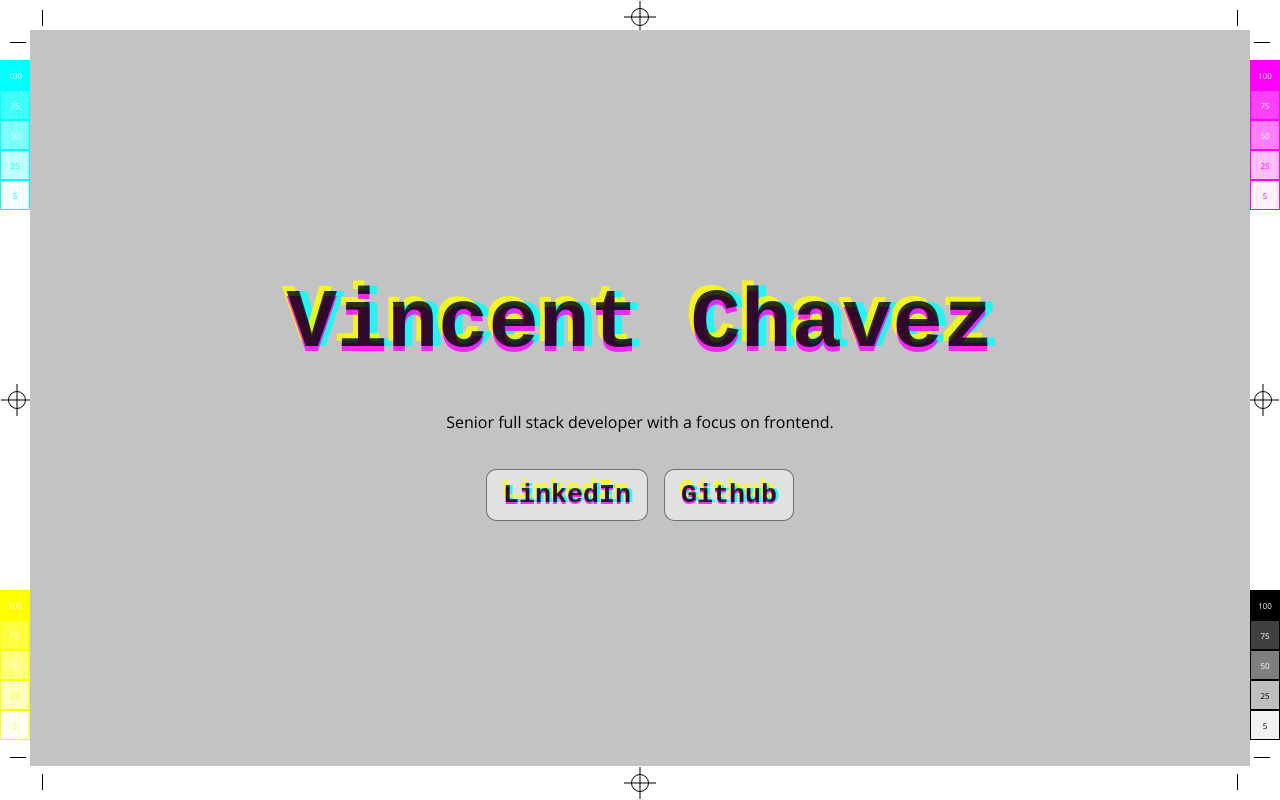
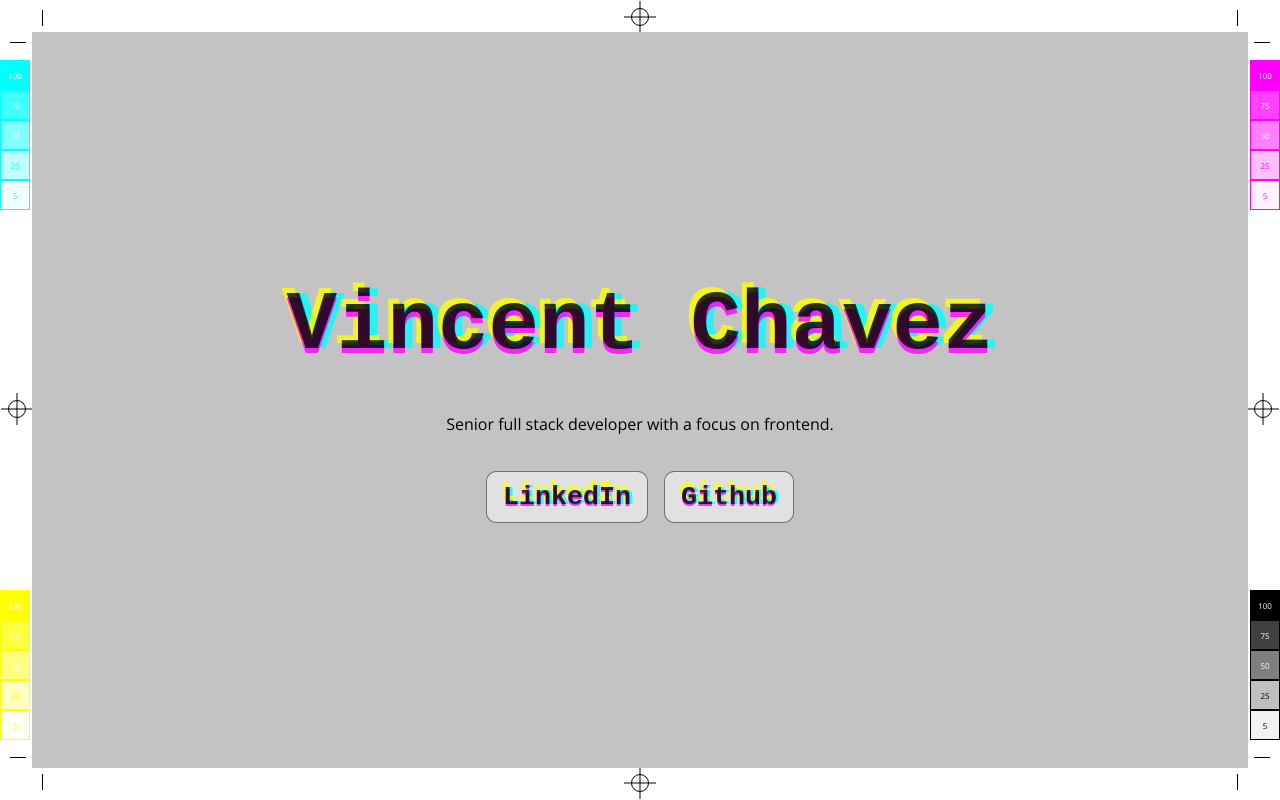
Before and after one commit to vin-e/vin-e.com, an Astro site: page / in a window 1280 px wide. Built offline with nearby package versions, Linux system fonts and the light colour scheme; Astro itself is replaced by a stand-in of ours; a web font is replaced by a local one.

Commit message:
fix marks

```diff
--- a/src/components/ColorSwatch.astro
+++ b/src/components/ColorSwatch.astro
@@ -32,9 +32,7 @@ const positionStyles = {
 
 <style>
   .color-swatch {
-    position: fixed;
-    /* top: 60px;
-    left: 0px; */
+    position: absolute;
 
     & div {
       align-items: center;
--- a/src/components/RegistrationMark.astro
+++ b/src/components/RegistrationMark.astro
@@ -8,8 +8,8 @@ const { location } = Astro.props;
 const style = {
   top: 'top: 0; left: 50%; transform: translateX(-50%);margin-top: calc(-1 * var(--registration-line-extension));',
   bottom: 'bottom: 0; left: 50%; transform: translateX(-50%);margin-bottom: calc(-1 * var(--registration-line-extension));',
-  left: 'left: 0; top: 50%; transform: translateY(-50%);margin-left: calc(-1 * var(--registration-line-extension));',
-  right: 'right: 0; top: 50%; transform: translateY(-50%);margin-right: calc(-1 * var(--registration-line-extension));',
+  left: 'left: 0; top: max(234px, calc(100vh - 50%)); margin-left: calc(-1 * var(--registration-line-extension));',
+  right: 'right: 0; top: max(234px, calc(100vh - 50%)); margin-right: calc(-1 * var(--registration-line-extension));',
 }[location];
 ---
 
@@ -22,7 +22,7 @@ const style = {
 		border: 1px solid #000;
 		border-radius: 50%;
 		height: 16px;
-		position: fixed;
+		position: absolute;
 		width: 16px;
 		z-index: -1;
 
--- a/src/components/TrimMark.astro
+++ b/src/components/TrimMark.astro
@@ -24,7 +24,7 @@ const pseudoStyle = {
 
 <style>
   .trim-mark {
-    position: fixed;
+    position: absolute;
     height: 32px;
     width: 32px;
     z-index: -1;
--- a/src/pages/index.astro
+++ b/src/pages/index.astro
@@ -11,37 +11,69 @@ import TrimMark from "../components/TrimMark.astro";
     <link rel="icon" type="image/svg+xml" href="/favicon.svg" />
     <meta name="viewport" content="width=device-width" />
     <meta name="generator" content={Astro.generator} />
-		<title>Vincent Chavez, Senior full stack developer with a focus on frontend</title>
-		<link rel="preconnect" href="https://fonts.googleapis.com">
-		<link rel="preconnect" href="https://fonts.gstatic.com" crossorigin>
-		<link href="https://fonts.googleapis.com/css2?family=Google+Sans+Code:ital,wght@0,300..800;1,300..800&family=Open+Sans:ital,wght@0,300..800;1,300..800&display=swap" rel="stylesheet">
+    <title>
+      Vincent Chavez, Senior full stack developer with a focus on frontend
+    </title>
+    <link rel="preconnect" href="https://fonts.googleapis.com" />
+    <link rel="preconnect" href="https://fonts.gstatic.com" crossorigin />
+    <link
+      href="https://fonts.googleapis.com/css2?family=Google+Sans+Code:ital,wght@0,300..800;1,300..800&family=Open+Sans:ital,wght@0,300..800;1,300..800&display=swap"
+      rel="stylesheet"
+    />
   </head>
   <body>
+    <div class="print-container-top">
+      <RegistrationMark location="top" />
+      <TrimMark location="topLeft" />
+      <TrimMark location="topRight" />
+      <ColorSwatch color="cyan" position="topLeft" />
+      <ColorSwatch color="magenta" position="topRight" />
+    </div>
+    <div class="print-container-middle">
+      <RegistrationMark location="left" />
+      <RegistrationMark location="right" />
+    </div>
     <div class="content">
-			<RegistrationText text="Vincent Chavez" color="black" style="font-size: var(--font-size-800);"/>
+      <RegistrationText
+        text="Vincent Chavez"
+        color="black"
+        style="font-size: var(--font-size-800);"
+      />
       <p>Senior full stack developer with a focus on frontend.</p>
       <div class="links">
-				<a href="https://linkedin.com/in/vincentchavez34" target="_blank" rel="noopener noreferrer">
-					<RegistrationText text="LinkedIn" color="black" style="font-size: var(--font-size-400);" distance="2px" />
+        <a
+          href="https://linkedin.com/in/vincentchavez34"
+          target="_blank"
+          rel="noopener noreferrer"
+        >
+          <RegistrationText
+            text="LinkedIn"
+            color="black"
+            style="font-size: var(--font-size-400);"
+            distance="2px"
+          />
         </a>
-				<a href="https://github.com/vin-e" target="_blank" rel="noopener noreferrer">
-					<RegistrationText text="Github" color="black" style="font-size: var(--font-size-400);" distance="2px" />
+        <a
+          href="https://github.com/vin-e"
+          target="_blank"
+          rel="noopener noreferrer"
+        >
+          <RegistrationText
+            text="Github"
+            color="black"
+            style="font-size: var(--font-size-400);"
+            distance="2px"
+          />
         </a>
       </div>
     </div>
-
-		<RegistrationMark location="top" />
+    <div class="print-container-bottom">
       <RegistrationMark location="bottom" />
-		<RegistrationMark location="left" />
-		<RegistrationMark location="right" />
-		<TrimMark location="topLeft" />
-		<TrimMark location="topRight" />
       <TrimMark location="bottomLeft" />
       <TrimMark location="bottomRight" />
-		<ColorSwatch color="cyan" position="topLeft" />
-		<ColorSwatch color="magenta" position="topRight" />
       <ColorSwatch color="yellow" position="bottomLeft" />
       <ColorSwatch color="black" position="bottomRight" />
+    </div>
   </body>
 </html>
 
@@ -62,9 +94,26 @@ import TrimMark from "../components/TrimMark.astro";
     font-optical-sizing: auto;
     font-weight: 400;
     font-style: normal;
-		font-variation-settings:
-			"wdth" 100;
-		padding: 32px;
+    font-variation-settings: "wdth" 100;
+    margin: 0;
+    padding: 0;
+  }
+
+  .print-container-top {
+    position: static;
+  }
+
+  .print-container-middle {
+    height: 100vh;
+    left: 0;
+    position: absolute;
+    top: 0;
+    width: 100vw;
+    z-index: -1;
+  }
+
+  .print-container-bottom {
+    position: relative;
   }
 
   .content {
@@ -74,9 +123,10 @@ import TrimMark from "../components/TrimMark.astro";
     flex-direction: column;
     height: calc(100vh - 64px);
     justify-content: center;
-		margin: -10px;
+    margin: 32px;
+    min-height: 420px;
     text-align: center;
-		width: calc(100vw - 60px);
+    width: calc(100vw - 64px);
   }
 
   p {
```
Lines whose indentation alone changed are shown as unchanged.
